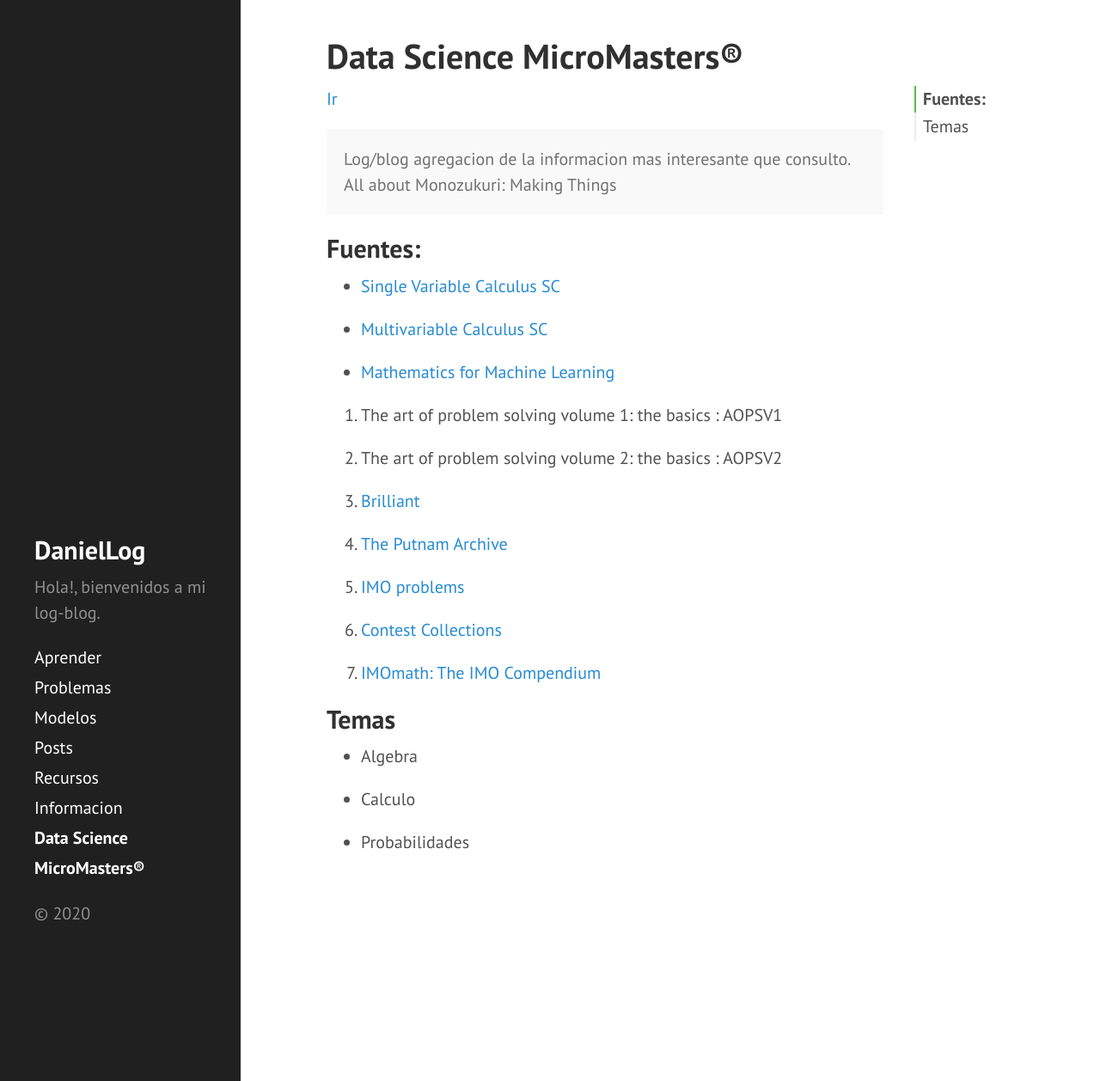
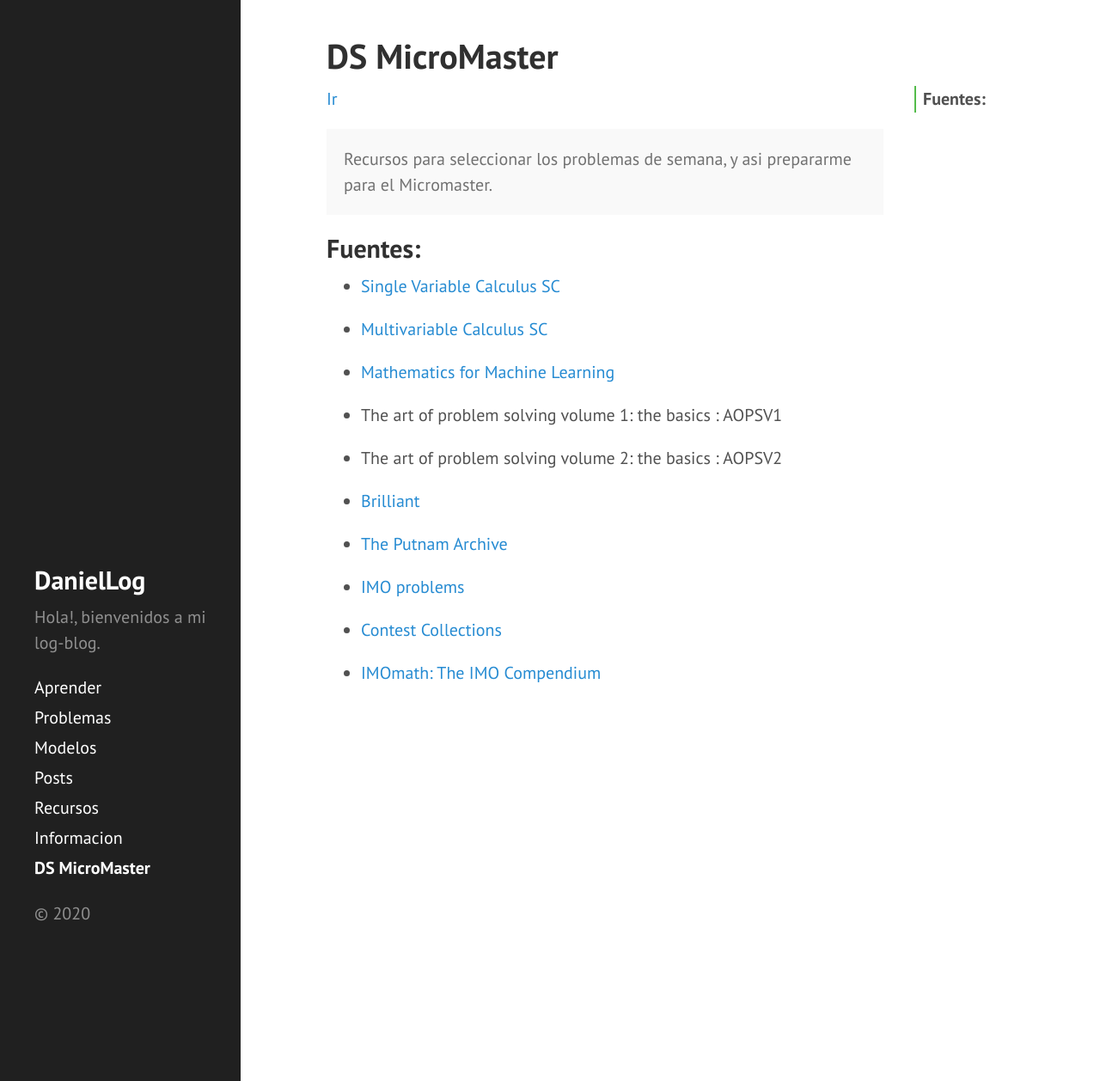
Before and after one commit to DanielBremont/danielbremont.github.io, a Jekyll site: the page built from pages/prep-mit-micromaster.md, in a window 1280 px wide and 1258 px high. Shown: the whole window at 86% size. Built offline with Jekyll 4.4.1, drawn with Linux system fonts in a browser that asks for light colours.

```diff
--- a/pages/prep-mit-micromaster.md
+++ b/pages/prep-mit-micromaster.md
@@ -1,15 +1,15 @@
 ---
 layout: page
-title: Data Science MicroMasters®
+title: DS MicroMaster
 orden: 8
 ---
 
 [Ir](https://www.edx.org/es/micromasters/mitx-statistics-and-data-science)
 
 <div class="message">
-Log/blog agregacion de la informacion mas interesante que consulto.
-All about Monozukuri: Making Things
- </div>
+    Recursos para seleccionar los problemas de semana,
+    y asi prepararme para el Micromaster.
+</div>
 
 ## Fuentes:
 
@@ -19,24 +19,16 @@ All about Monozukuri: Making Things
 
 - [Mathematics for Machine Learning](https://blog.dbremont.dev/libros/2020/04/02/mathematics-for-machine-learning/)
 
-1. The art of problem solving volume 1: the basics : AOPSV1
+- The art of problem solving volume 1: the basics : AOPSV1
 
-2. The art of problem solving volume 2: the basics : AOPSV2
+- The art of problem solving volume 2: the basics : AOPSV2
 
-3. [Brilliant](https://brilliant.org)
+- [Brilliant](https://brilliant.org)
 
-4. [The Putnam Archive](https://kskedlaya.org/putnam-archive/)
+- [The Putnam Archive](https://kskedlaya.org/putnam-archive/)
 
-5. [IMO problems](https://prase.cz/kalva/imo.html)
+- [IMO problems](https://prase.cz/kalva/imo.html)
 
-6. [Contest Collections](https://artofproblemsolving.com/community/c13_contest_collections)
+- [Contest Collections](https://artofproblemsolving.com/community/c13_contest_collections)
 
-7. [IMOmath: The IMO Compendium](https://www.imomath.com/index.php)
-
-## Temas
-
-- Algebra
-
-- Calculo
-
-- Probabilidades
+- [IMOmath: The IMO Compendium](https://www.imomath.com/index.php)
```
Also changed, not shown: _posts/libros/2020-05-08-bulding-intelligent-systems.md (deleted, +0 -34 lines), _posts/libros/2020-05-08-machine-learning-mitchell.md (deleted, +0 -21 lines), pages/recursos.md (+4 -3 lines).
